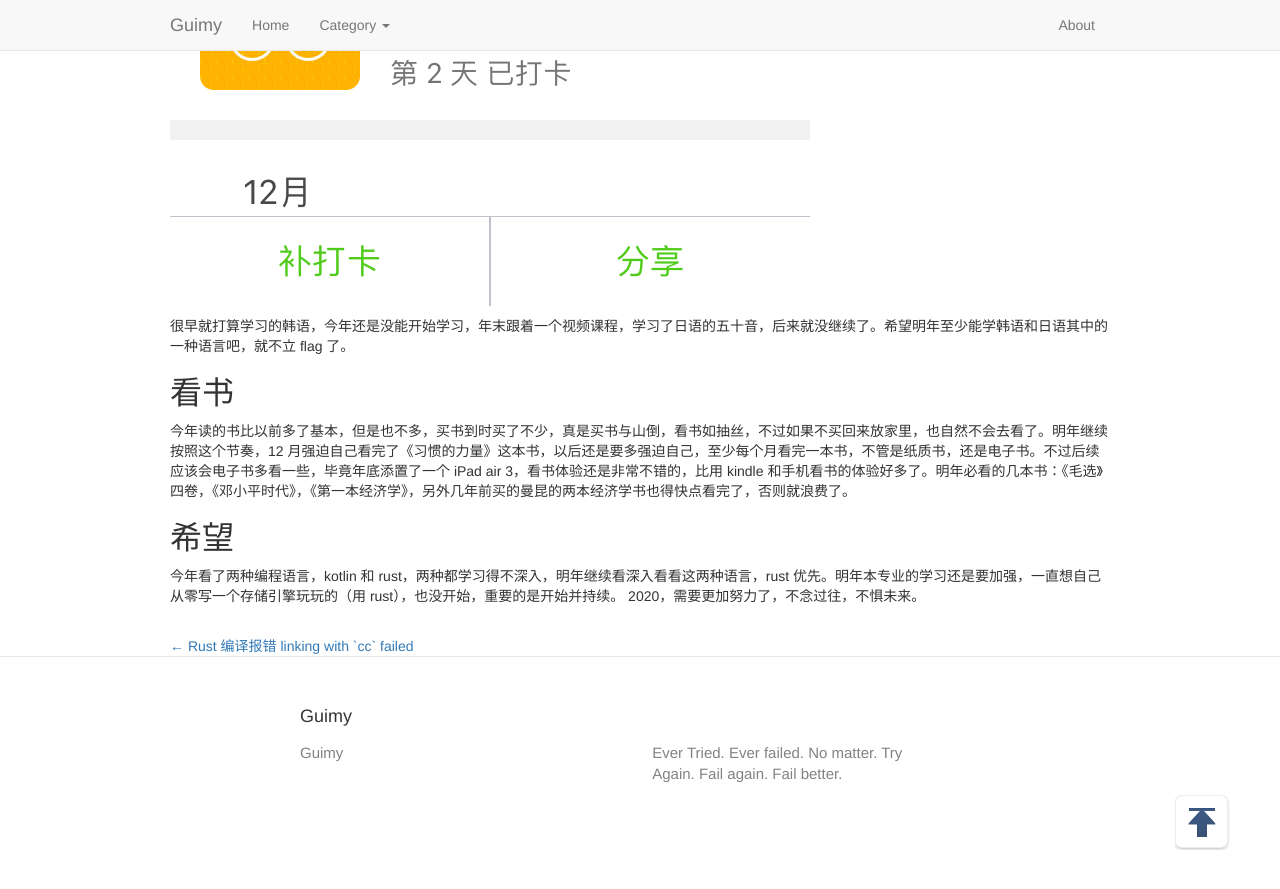
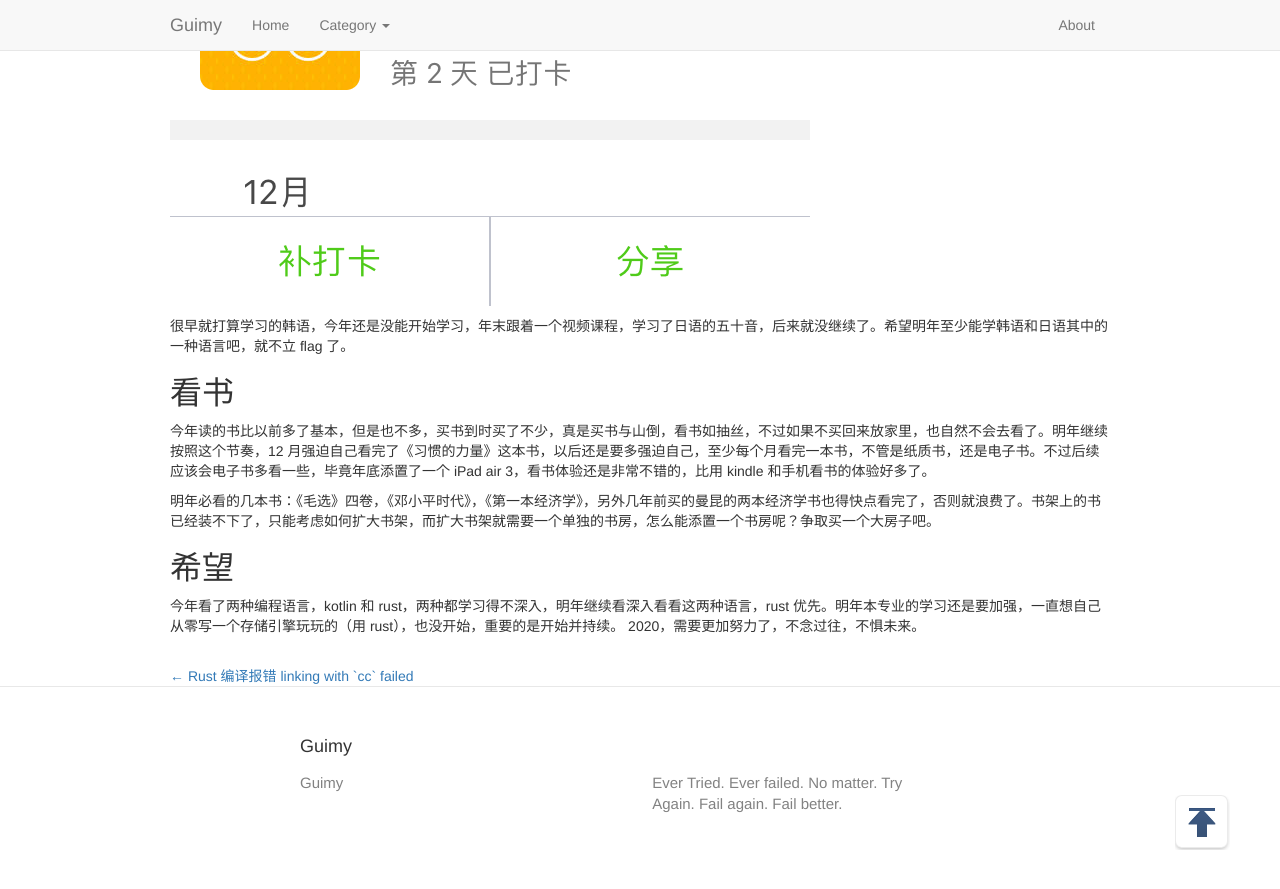
Before and after one commit to guimingyue/guimingyue.github.io, a Jekyll site: the page built from _posts/2019-12-31-summary-of-2019.md, in a window 1280 px wide and 900 px high, scrolled down 1648 px. Shown: the top 889 px of the window. Built offline with Jekyll 4.4.1, drawn with Linux system fonts in a browser that asks for light colours; comment, search, counter and statistics services are not loaded.

Commit message:
Update 2019-12-31-summary-of-2019.md

```diff
--- a/_posts/2019-12-31-summary-of-2019.md
+++ b/_posts/2019-12-31-summary-of-2019.md
@@ -27,7 +27,9 @@ category: 其他
 很早就打算学习的韩语，今年还是没能开始学习，年末跟着一个视频课程，学习了日语的五十音，后来就没继续了。希望明年至少能学韩语和日语其中的一种语言吧，就不立 flag 了。
 
 ## 看书
-今年读的书比以前多了基本，但是也不多，买书到时买了不少，真是买书与山倒，看书如抽丝，不过如果不买回来放家里，也自然不会去看了。明年继续按照这个节奏，12 月强迫自己看完了《习惯的力量》这本书，以后还是要多强迫自己，至少每个月看完一本书，不管是纸质书，还是电子书。不过后续应该会电子书多看一些，毕竟年底添置了一个 iPad air 3，看书体验还是非常不错的，比用 kindle 和手机看书的体验好多了。明年必看的几本书：《毛选》四卷，《邓小平时代》，《第一本经济学》，另外几年前买的曼昆的两本经济学书也得快点看完了，否则就浪费了。
+今年读的书比以前多了基本，但是也不多，买书到时买了不少，真是买书与山倒，看书如抽丝，不过如果不买回来放家里，也自然不会去看了。明年继续按照这个节奏，12 月强迫自己看完了《习惯的力量》这本书，以后还是要多强迫自己，至少每个月看完一本书，不管是纸质书，还是电子书。不过后续应该会电子书多看一些，毕竟年底添置了一个 iPad air 3，看书体验还是非常不错的，比用 kindle 和手机看书的体验好多了。
+
+明年必看的几本书：《毛选》四卷，《邓小平时代》，《第一本经济学》，另外几年前买的曼昆的两本经济学书也得快点看完了，否则就浪费了。书架上的书已经装不下了，只能考虑如何扩大书架，而扩大书架就需要一个单独的书房，怎么能添置一个书房呢？争取买一个大房子吧。
 
 ## 希望
 今年看了两种编程语言，kotlin 和 rust，两种都学习得不深入，明年继续看深入看看这两种语言，rust 优先。明年本专业的学习还是要加强，一直想自己从零写一个存储引擎玩玩的（用 rust），也没开始，重要的是开始并持续。
```
